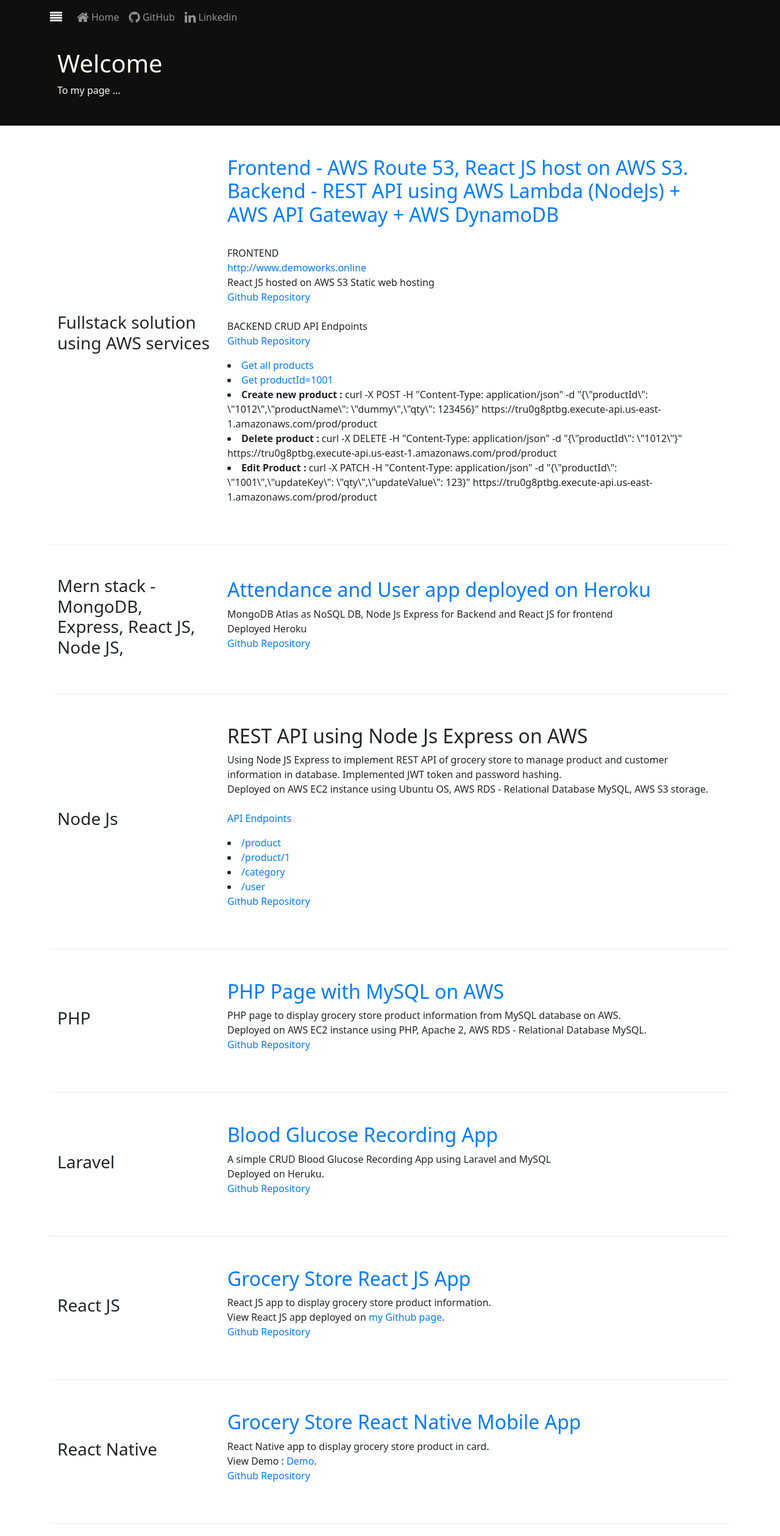
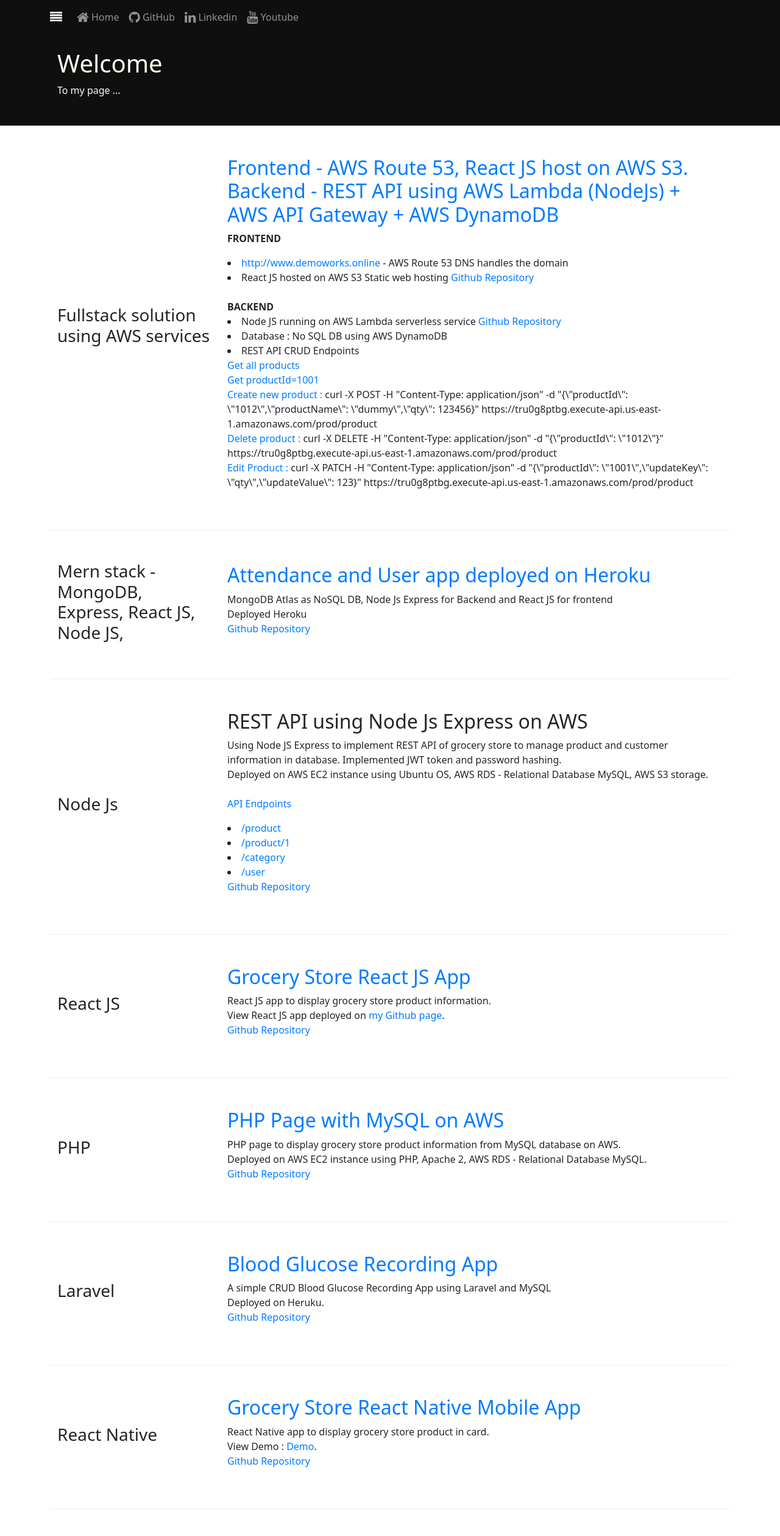
Before and after one commit to PwtanSG/pwtansg.github.io, a plain HTML site: page index.html in a window 1280 px wide. Shown: the top 2519 px of the page at 61% size. Drawn offline with nearby package versions, Linux system fonts and the light colour scheme.

Commit message:
Update youtube link

```diff
--- a/index.html
+++ b/index.html
@@ -9,7 +9,8 @@
     <meta http-equiv="x-ua-compatible" content="ie=edge">
 
     <!-- Latest compiled and minified CSS -->
-    <link href="https://cdn.jsdelivr.net/npm/bootstrap@5.1.3/dist/css/bootstrap.min.css" rel="stylesheet" integrity="sha384-1BmE4kWBq78iYhFldvKuhfTAU6auU8tT94WrHftjDbrCEXSU1oBoqyl2QvZ6jIW3" crossorigin="anonymous">
+    <link href="https://cdn.jsdelivr.net/npm/bootstrap@5.1.3/dist/css/bootstrap.min.css" rel="stylesheet"
+        integrity="sha384-1BmE4kWBq78iYhFldvKuhfTAU6auU8tT94WrHftjDbrCEXSU1oBoqyl2QvZ6jIW3" crossorigin="anonymous">
     <!--font awesome-->
     <link rel="stylesheet" href="https://cdnjs.cloudflare.com/ajax/libs/font-awesome/4.7.0/css/font-awesome.min.css">
     <!--custom css-->
@@ -28,9 +29,16 @@
             <a class="navbar-brand mr-auto" href="https://pwtansg.github.io/"><i class="fa fa-align-justify"></i></a>
             <div class="collapse navbar-collapse" id="Navbar">
                 <ul class="navbar-nav mr-auto">
-                    <li class="nav-item active"><a class="nav-link" href="https://pwtansg.github.io/"><span class="fa fa-home fa-lg"></span> Home </a></li>
-                    <li class="nav-item active"><a class="nav-link" href="https://github.com/PwtanSG"><span class="fa fa-github fa-lg"></span> GitHub </a></li>
-                    <li class="nav-item active"><a class="nav-link" href="https://www.linkedin.com/in/pang-wee-tan-15777021a/"><span class="fa fa-linkedin fa-lg"></span> Linkedin</a></li>
+                    <li class="nav-item active"><a class="nav-link" href="https://pwtansg.github.io/"><span
+                                class="fa fa-home fa-lg"></span> Home </a></li>
+                    <li class="nav-item active"><a class="nav-link" href="https://github.com/PwtanSG"><span
+                                class="fa fa-github fa-lg"></span> GitHub </a></li>
+                    <li class="nav-item active"><a class="nav-link"
+                            href="https://www.linkedin.com/in/pang-wee-tan-15777021a/"><span
+                                class="fa fa-linkedin fa-lg"></span> Linkedin</a></li>
+                    <li class="nav-item active"><a class="nav-link"
+                            href="https://www.youtube.com/@pangweetan6023/featured"><span
+                                class="fa fa-youtube fa-lg"></span> Youtube</a></li>
                 </ul>
             </div>
         </div>
@@ -56,19 +64,35 @@
             <div class="col col-sm col-md">
                 <div class="media">
                     <div class="media-body">
-                        <h2 class="mt-0"><a href="http://www.demoworks.online"> Frontend - AWS Route 53, React JS host on AWS S3. <br /> Backend - REST API using AWS Lambda (NodeJs) + AWS API Gateway +  AWS DynamoDB</a></h2>
+                        <h2 class="mt-0"><a href="http://www.demoworks.online"> Frontend - AWS Route 53, React JS host
+                                on AWS S3. <br /> Backend - REST API using AWS Lambda (NodeJs) + AWS API Gateway + AWS
+                                DynamoDB</a></h2>
                         <p class="d-sm-block">
-                            <br>FRONTEND
-                            <br><a href="http://www.demoworks.online">http://www.demoworks.online</a>
-                            <br>React JS hosted on AWS S3 Static web hosting
-                            <br><a href="https://github.com/PwtanSG/aws-s3-react-frontend">Github Repository</a>
-                            <br><br>BACKEND CRUD API Endpoints
-                            <br><a href="https://github.com/PwtanSG/serverless-api">Github Repository</a>
-                            <li><a href="https://tru0g8ptbg.execute-api.us-east-1.amazonaws.com/prod/products">Get all products</a></li>
-                            <li><a href="https://tru0g8ptbg.execute-api.us-east-1.amazonaws.com/prod/product?productId=1001">Get productId=1001</a></li>
-                            <li><strong>Create new product :</strong> curl -X POST -H "Content-Type: application/json" -d "{\"productId\": \"1012\",\"productName\": \"dummy\",\"qty\": 123456}" https://tru0g8ptbg.execute-api.us-east-1.amazonaws.com/prod/product</li>
-                            <li><strong>Delete product :</strong> curl -X DELETE  -H "Content-Type: application/json" -d "{\"productId\": \"1012\"}" https://tru0g8ptbg.execute-api.us-east-1.amazonaws.com/prod/product</li>
-                            <li><strong>Edit Product :</strong> curl -X PATCH -H "Content-Type: application/json" -d "{\"productId\": \"1001\",\"updateKey\": \"qty\",\"updateValue\": 123}" https://tru0g8ptbg.execute-api.us-east-1.amazonaws.com/prod/product</li>
+                            <strong>FRONTEND</strong>
+                            <li><a href="http://www.demoworks.online">http://www.demoworks.online</a> - AWS Route 53 DNS
+                                handles the domain</li>
+                            <li>React JS hosted on AWS S3 Static web hosting
+                                <a href="https://github.com/PwtanSG/aws-s3-react-frontend">Github Repository</a>
+                            </li>
+                            <br><strong>BACKEND</strong>
+                            <li>Node JS running on AWS Lambda serverless service<a
+                                    href="https://github.com/PwtanSG/serverless-api"> Github Repository</a></li>
+                            <li>Database : No SQL DB using AWS DynamoDB</li>
+                            <li>REST API CRUD Endpoints</li>
+                            <a href="https://tru0g8ptbg.execute-api.us-east-1.amazonaws.com/prod/products">Get all
+                                products</a>
+                            <br><a
+                                href="https://tru0g8ptbg.execute-api.us-east-1.amazonaws.com/prod/product?productId=1001">Get
+                                productId=1001</a>
+                            <br><a href="">Create new product :</a> curl -X POST -H "Content-Type: application/json"
+                            -d "{\"productId\": \"1012\",\"productName\": \"dummy\",\"qty\": 123456}"
+                            https://tru0g8ptbg.execute-api.us-east-1.amazonaws.com/prod/product
+                            <br><a href="">Delete product :</a> curl -X DELETE -H "Content-Type: application/json" -d
+                            "{\"productId\": \"1012\"}"
+                            https://tru0g8ptbg.execute-api.us-east-1.amazonaws.com/prod/product
+                            <br><a href="">Edit Product :</a> curl -X PATCH -H "Content-Type: application/json" -d
+                            "{\"productId\": \"1001\",\"updateKey\": \"qty\",\"updateValue\": 123}"
+                            https://tru0g8ptbg.execute-api.us-east-1.amazonaws.com/prod/product
                         </p>
                     </div>
                 </div>
@@ -76,12 +100,13 @@
         </div>
         <div class="row row-content align-items-center">
             <div class="col-12 col-sm-4 col-md-3">
-                <h3>Mern stack -  MongoDB, Express, React JS, Node JS, </h3>
+                <h3>Mern stack - MongoDB, Express, React JS, Node JS, </h3>
             </div>
             <div class="col col-sm col-md">
                 <div class="media">
                     <div class="media-body">
-                        <h2 class="mt-0"><a href="https://pwhrapp.herokuapp.com/">Attendance and User app deployed on Heroku</a></h2>
+                        <h2 class="mt-0"><a href="https://pwhrapp.herokuapp.com/">Attendance and User app deployed on
+                                Heroku</a></h2>
                         <p class="d-sm-block">
                             MongoDB Atlas as NoSQL DB, Node Js Express for Backend and React JS for frontend<br>
                             Deployed Heroku<br>
@@ -101,14 +126,35 @@
                         <h2 class="mt-0">REST API using Node Js Express on AWS</h2>
 
                         <p class="d-sm-block">
-                            Using Node JS Express to implement REST API of grocery store to manage product and customer information in database. Implemented JWT token and password hashing.<br>
-                            Deployed on AWS EC2 instance using Ubuntu OS, AWS RDS - Relational Database MySQL, AWS S3 storage.<br>
+                            Using Node JS Express to implement REST API of grocery store to manage product and customer
+                            information in database. Implemented JWT token and password hashing.<br>
+                            Deployed on AWS EC2 instance using Ubuntu OS, AWS RDS - Relational Database MySQL, AWS S3
+                            storage.<br>
                             <br><a href="http://18.140.66.77:8080/">API Endpoints</a>
                             <li><a href="http://18.140.66.77:8081/product">/product</a></li>
                             <li><a href="http://18.140.66.77:8081/product/1">/product/1</a></li>
                             <li><a href="http://18.140.66.77:8081/category">/category</a></li>
                             <li><a href="http://18.140.66.77:8081/user">/user</a></li>
                             <a href="https://github.com/PwtanSG/spmart">Github Repository</a>
+                        </p>
+                    </div>
+                </div>
+            </div>
+        </div>
+        <div class="row row-content align-items-center">
+            <div class="col-12 col-sm-4 col-md-3">
+                <h3>React JS</h3>
+            </div>
+            <div class="col col-sm col-md">
+                <div class="media">
+                    <div class="media-body">
+                        <h2 class="mt-0"><a href="https://pwtansg.github.io/grocery-store/">Grocery Store React JS
+                                App</a></h2>
+                        <p class="d-sm-block">
+                            React JS app to display grocery store product information. <br>
+                            View React JS app deployed on <a href="https://pwtansg.github.io/grocery-store/">my Github
+                                page</a>.<br>
+                            <a href="https://github.com/PwtanSG/grocery-store">Github Repository</a>
                         </p>
                     </div>
                 </div>
@@ -150,30 +196,13 @@
         </div>
         <div class="row row-content align-items-center">
             <div class="col-12 col-sm-4 col-md-3">
-                <h3>React JS</h3>
-            </div>
-            <div class="col col-sm col-md">
-                <div class="media">
-                    <div class="media-body">
-                        <h2 class="mt-0"><a href="https://pwtansg.github.io/grocery-store/">Grocery Store React JS App</a></h2>
-                        <p class="d-sm-block">
-                            React JS app to display grocery store product information. <br>
-                            View React JS app deployed on <a href="https://pwtansg.github.io/grocery-store/">my Github page</a>.<br>
-                            <a href="https://github.com/PwtanSG/grocery-store">Github Repository</a>
-                        </p>
-                    </div>
-                </div>
-            </div>
-        </div>
-
-        <div class="row row-content align-items-center">
-            <div class="col-12 col-sm-4 col-md-3">
                 <h3>React Native</h3>
             </div>
             <div class="col col-sm col-md">
                 <div class="media">
                     <div class="media-body">
-                        <h2 class="mt-0"><a href="https://github.com/PwtanSG/StoreApp">Grocery Store React Native Mobile App</a></h2>
+                        <h2 class="mt-0"><a href="https://github.com/PwtanSG/StoreApp">Grocery Store React Native Mobile
+                                App</a></h2>
                         <p class="d-sm-block">
                             React Native app to display grocery store product in card. <br>
                             View Demo : <a href="https://youtu.be/ocQTqC83RfM">Demo</a>.<br>
@@ -191,9 +220,11 @@
             <div class="col col-sm col-md">
                 <div class="media">
                     <div class="media-body">
-                        <h2 class="mt-0"><a href="https://github.com/PwtanSG/myStoreApp">Grocery Store Flutter mobile App</a></h2>
+                        <h2 class="mt-0"><a href="https://github.com/PwtanSG/myStoreApp">Grocery Store Flutter mobile
+                                App</a></h2>
                         <p class="d-sm-block">
-                            Using Flutter/Dart app to display grocery store product in List view and product detail page. <br>
+                            Using Flutter/Dart app to display grocery store product in List view and product detail
+                            page. <br>
                             View Demo : <a href="https://youtu.be/0ITAxpsjcpc">Demo</a>.<br>
                             <a href="https://github.com/PwtanSG/myStoreApp">Github Repository</a>
                         </p>
@@ -210,9 +241,12 @@
             <div class="col col-sm col-md">
                 <div class="media">
                     <div class="media-body">
-                        <h2 class="mt-0"><a href="https://github.com/PwtanSG/BarCodeQRApp">Bar code and QR code scanner Android mobile App</a></h2>
+                        <h2 class="mt-0"><a href="https://github.com/PwtanSG/BarCodeQRApp">Bar code and QR code scanner
+                                Android mobile App</a></h2>
                         <p class="d-sm-block">
-                            Using Android (Java) and <a href="https://github.com/yuriy-budiyev/code-scanner">yuriy-budiyev/code-scanner</a>. <br>
+                            Using Android (Java) and <a
+                                href="https://github.com/yuriy-budiyev/code-scanner">yuriy-budiyev/code-scanner</a>.
+                            <br>
                             View Demo : <a href="https://youtu.be/7YNPOphtKJU">Demo</a>.<br>
                             <a href="https://github.com/PwtanSG/BarCodeQRApp">Github Repository</a>
                         </p>
@@ -225,7 +259,7 @@
 
     <footer class="footer">
         <div class="container">
-            <div class = "row">
+            <div class="row">
                 <div class="col-4 offset-1 col-sm-2">
                     <!--remove the bullet-->
                     <ul class="list-unstyled">
@@ -235,10 +269,16 @@
                 </div>
                 <div class="col-12 col-sm-4 align-self-center">
                     <div class="text-center">
-                        <a class="btn btn-social-icon btn-google" href="http://google.com/+"><i class="fa fa-google-plus fa-lg"></i></a>
-                        <a class="btn btn-social-icon btn-linkedin" href="https://www.linkedin.com/in/pang-wee-tan-15777021a/"><i class="fa fa-linkedin fa-lg"></i></a>
-                        <a class="btn btn-social-icon btn-google" href="https://www.youtube.com/channel/UCsg4XwGFvS6ESs0ZdikBk4A/videos"><i class="fa fa-youtube fa-lg"></i></a>
-                        <a class="btn btn-social-icon btn-twitter" href="mailto:pwtan.work@gmail.com"><i class="fa fa-envelope-o"></i></a>
+                        <a class="btn btn-social-icon btn-google" href="http://google.com/+"><i
+                                class="fa fa-google-plus fa-lg"></i></a>
+                        <a class="btn btn-social-icon btn-linkedin"
+                            href="https://www.linkedin.com/in/pang-wee-tan-15777021a/"><i
+                                class="fa fa-linkedin fa-lg"></i></a>
+                        <a class="btn btn-social-icon btn-google"
+                            href="https://www.youtube.com/@pangweetan6023/featured"><i
+                                class="fa fa-youtube fa-lg"></i></a>
+                        <a class="btn btn-social-icon btn-twitter" href="mailto:pwtan.work@gmail.com"><i
+                                class="fa fa-envelope-o"></i></a>
                     </div>
                 </div>
             </div>
@@ -251,4 +291,5 @@
 
     </footer>
 </body>
+
 </html>
```
Lines whose indentation alone changed are shown as unchanged.
